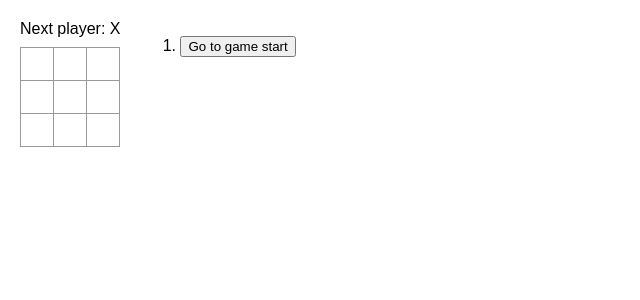
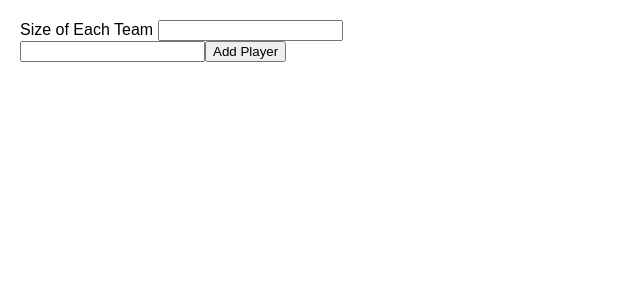
Before and after one commit to chrisshyi/team-maker-2, a React (Create React App) app in the folder src/: page / in a window 1280 px wide. Shown: the top 300 px of the page, without its empty margins (0-640 px from the left). Built offline with nearby package versions, Linux system fonts and the light colour scheme.

Commit message:
Write logic for player addition

```diff
--- /dev/null
+++ b/src/TeamMaker.js
@@ -0,0 +1,77 @@
+import { useState } from 'react';
+
+function PlayerDisplay({ player }) {
+    return (
+        <>
+            <div>
+                <input type="text" name="player" id="player" value={player} readOnly></input>
+                <button>Remove</button>
+            </div>
+        </>
+    );
+}
+
+function PlayerInput({ addPlayer }) {
+    const [player, setPlayer] = useState('');
+
+    const handleChange = (event) => {
+        setPlayer(event.target.value);
+    }
+
+    const handleAddPlayer = () => {
+        addPlayer(player);
+        setPlayer('');
+    };
+
+    return (
+        <div>
+            <input type="text" id="new-player" name="new-player" onChange={handleChange} value={player}></input>
+            <button onClick={handleAddPlayer}>Add Player</button>
+        </div>
+    );
+}
+
+function PlayerForm({ handleMakeTeams }) {
+    const [players, setPlayers] = useState([]);
+
+    function addPlayer(player) {
+        setPlayers([...players, player])
+    }
+
+    return (
+        <>
+           <form action="">
+                <label htmlFor="team-size">Size of Each Team </label>
+                <input type="text" name="team-size" id="team-size"></input>
+           </form>
+            {players.map((player, index) => <PlayerDisplay player={player} />)}
+            <PlayerInput addPlayer={addPlayer}/>
+        </>
+    )
+}
+
+
+export default function TeamMaker() {
+    const [teamSize, setTeamSize] = useState(null);
+    const [teams, setTeams] = useState([])
+
+    function handleMakeTeams() {
+
+    }
+
+    if (teamSize) {
+        return (
+            teams.map((team, index) => {
+                return (
+                    <li key={index}>
+                        <ul>
+                            {team.map((member, i) => <li key={member}>{member}</li>)}
+                        </ul>
+                    </li>
+                )
+            })
+        )
+    } else {
+        return <PlayerForm handleMakeTeams={handleMakeTeams} />;
+    }
+}
--- a/src/index.js
+++ b/src/index.js
@@ -3,10 +3,11 @@ import { createRoot } from "react-dom/client";
 import "./styles.css";
 
 import App from "./App";
+import TeamMaker from "./TeamMaker";
 
 const root = createRoot(document.getElementById("root"));
 root.render(
   <StrictMode>
-    <App />
+      <TeamMaker />
   </StrictMode>
 );
```
Also changed, not shown: package.json (+12 -0 lines).
